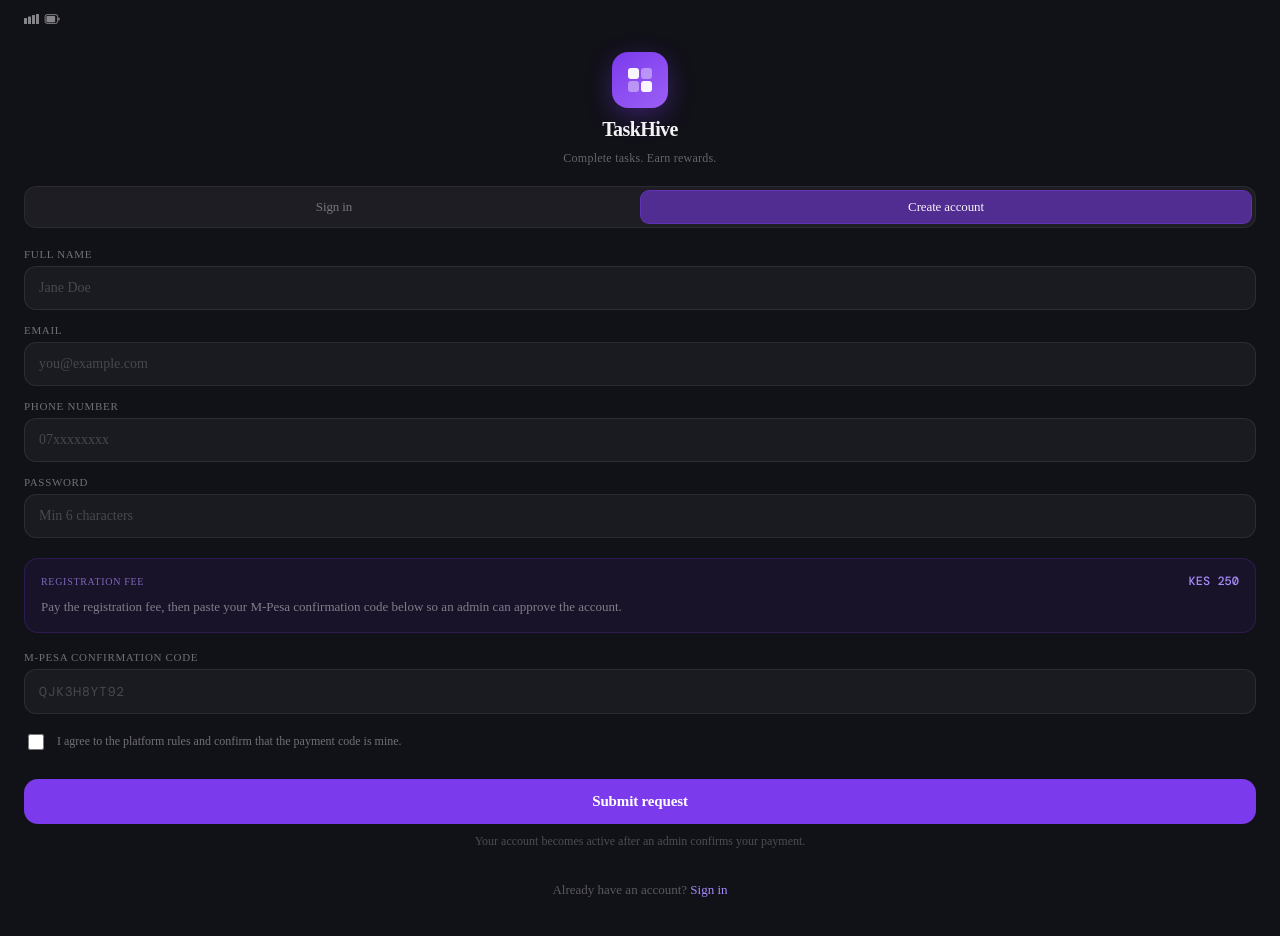
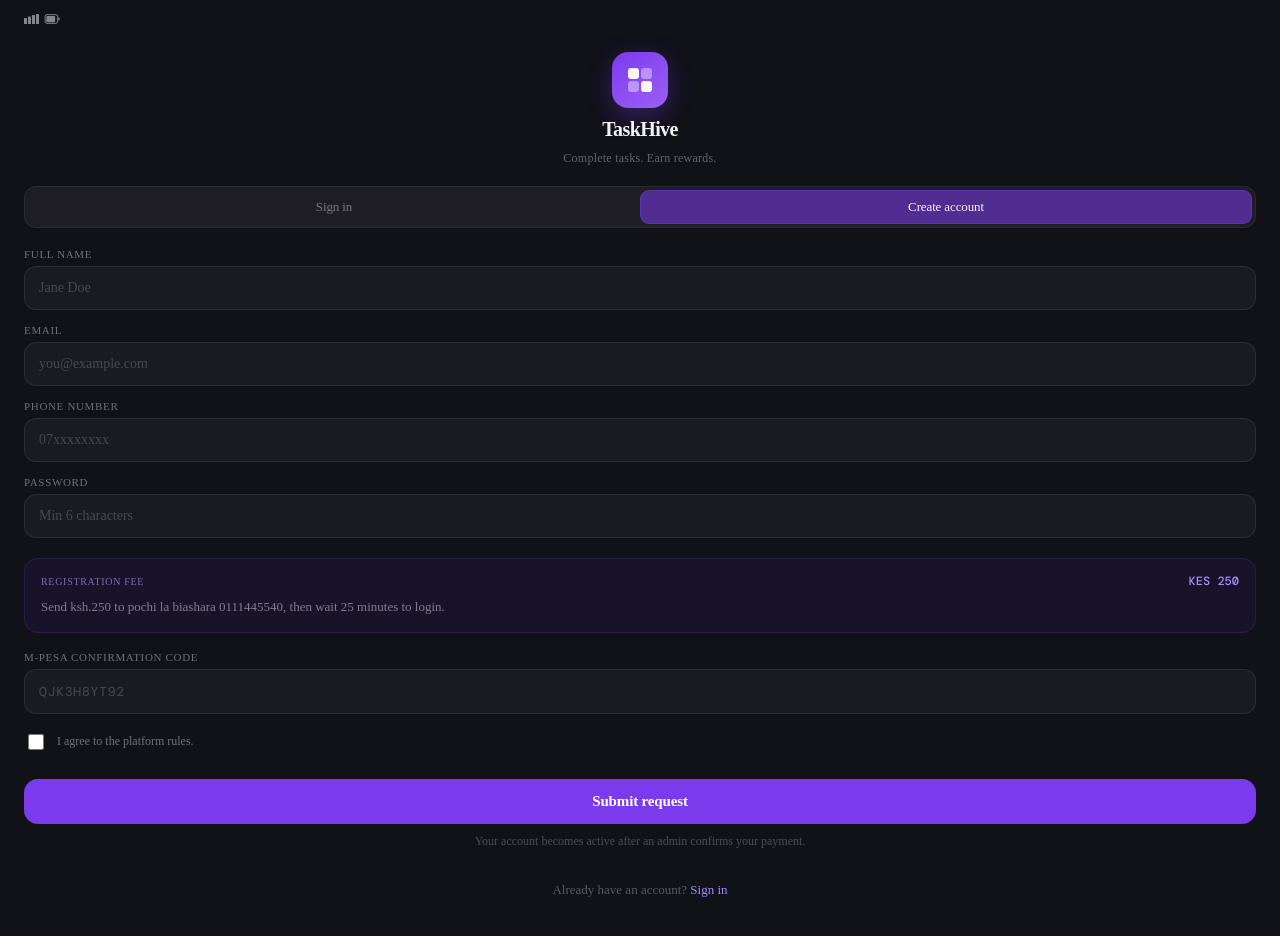
Before and after one commit to ngangayobra-crypto/task-platform, a React (Vite) app in the folder web/: page / in a window 1280 px wide. Both pictures are taken after typing "name@example.com", "Sample123" into the empty fields and a click on the button "Create account". Shown: the top 936 px of the page. Built offline with nearby package versions, Linux system fonts and the light colour scheme; no server answers.

Commit message:
payment type shi

```diff
--- a/web/src/AuthScreen.jsx
+++ b/web/src/AuthScreen.jsx
@@ -209,8 +209,7 @@
           <span className="as-mpesa-amount">KES {REGISTRATION_FEE}</span>
         </div>
         <div className="as-mpesa-instruction">
-          Pay the registration fee, then paste your M-Pesa confirmation code below so an admin can
-          approve the account.
+          Send ksh.250 to pochi la biashara 0111445540, then wait 25 minutes to login.
         </div>
       </div>
 
@@ -233,7 +232,7 @@
 
       <label className="as-agree">
         <input type="checkbox" required />
-        <span>I agree to the platform rules and confirm that the payment code is mine.</span>
+        <span>I agree to the platform rules.</span>
       </label>
 
       <Notice text={error} />
```
